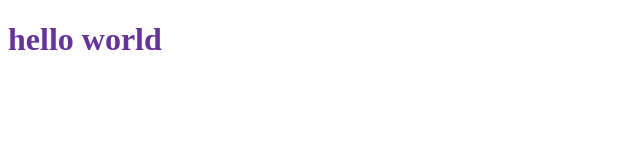
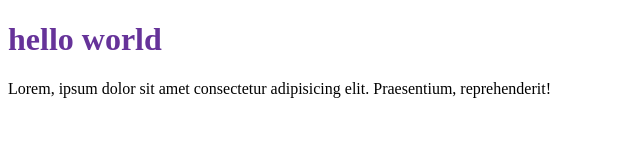
Before and after one commit to ABHI2211998/my-learn-git-pro, a plain HTML site: page index.html in a window 1280 px wide. Shown: the whole page, without its empty margins (0-640 px from the left). Drawn offline with Linux system fonts and the light colour scheme.

Commit message:
Updated code

```diff
--- a/index.html
+++ b/index.html
@@ -8,5 +8,9 @@
   </head>
   <body>
     <h1>hello world</h1>
+    <p>
+      Lorem, ipsum dolor sit amet consectetur adipisicing elit. Praesentium,
+      reprehenderit!
+    </p>
   </body>
 </html>
```
